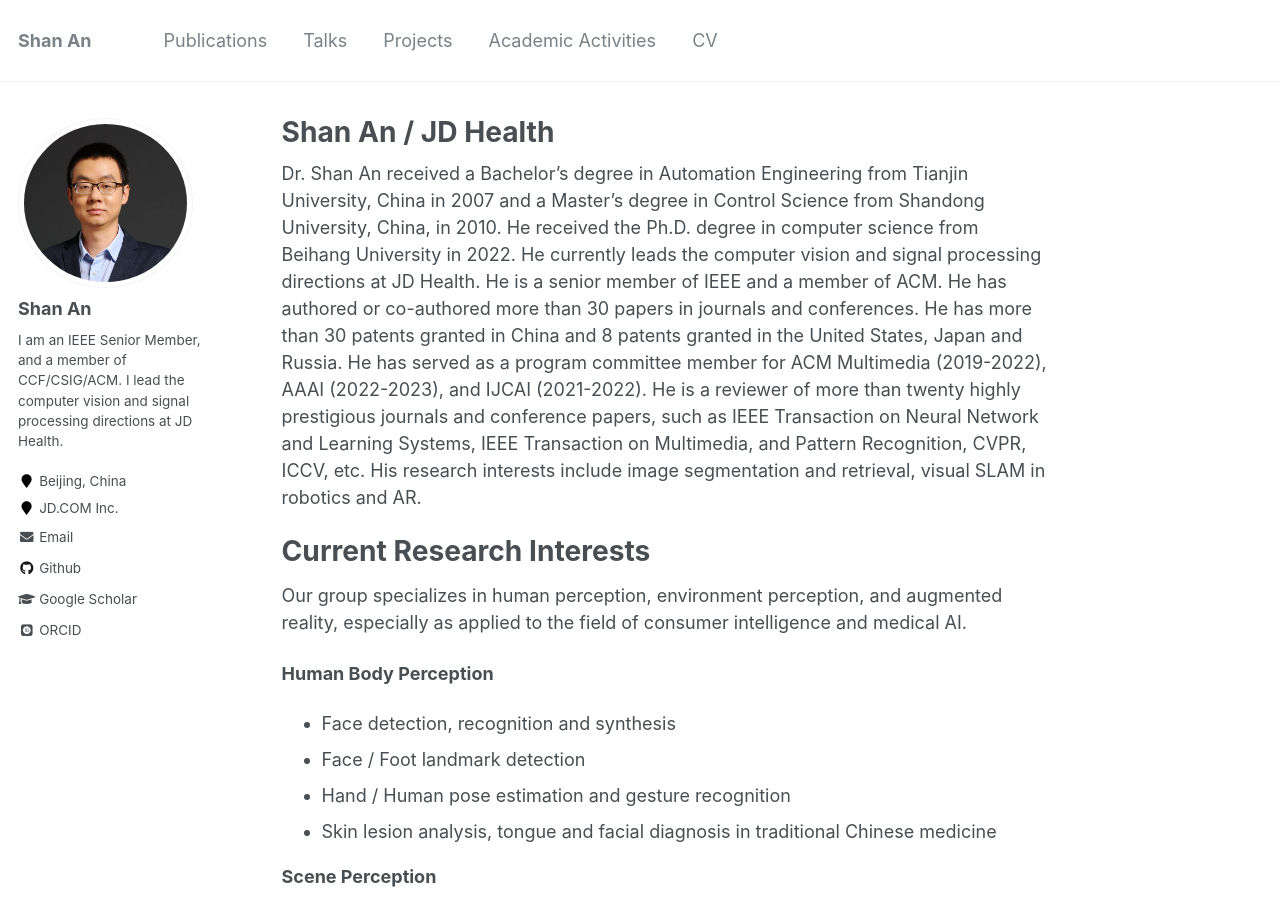
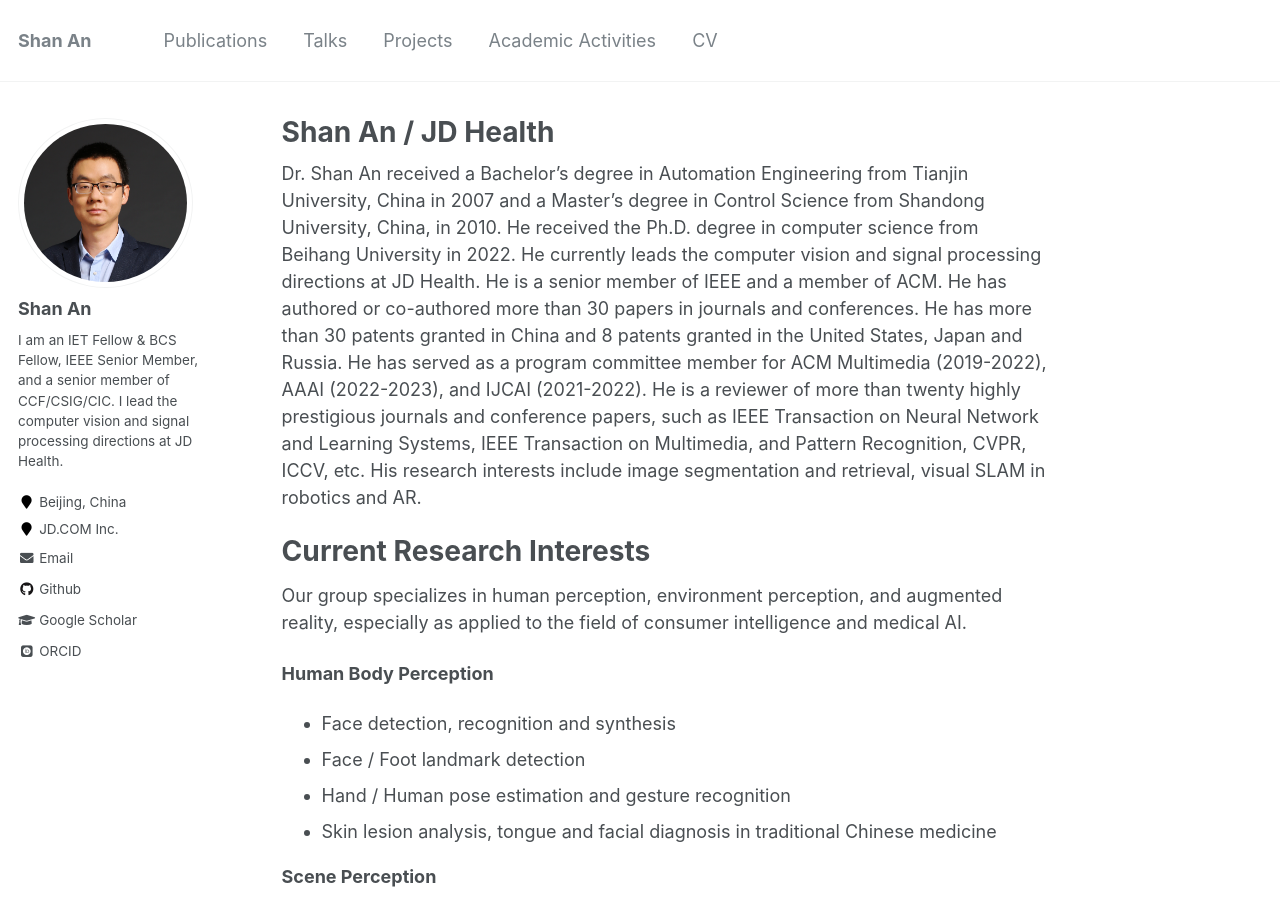
Before and after one commit to anshan-XR-ROB/anshan-XR-ROB.github.io, a Jekyll site: the page built from _pages/about.md, in a window 1280 px wide and 900 px high. Built offline with Jekyll 4.4.1, drawn with Linux system fonts in a browser that asks for light colours; some web fonts are replaced.

Commit message:
Update _config.yml

```diff
--- a/_config.yml
+++ b/_config.yml
@@ -82,7 +82,7 @@ analytics:
 author:
   name             : "Shan An"
   avatar           : "profile.png"
-  bio              : "I am an IEEE Senior Member, and a member of CCF/CSIG/ACM. I lead the computer vision and signal processing directions at JD Health."
+  bio              : "I am an IET Fellow & BCS Fellow, IEEE Senior Member, and a senior member of CCF/CSIG/CIC. I lead the computer vision and signal processing directions at JD Health."
   location         : "Beijing, China"
   employer         : "JD.COM Inc."
   pubmed           :
```
